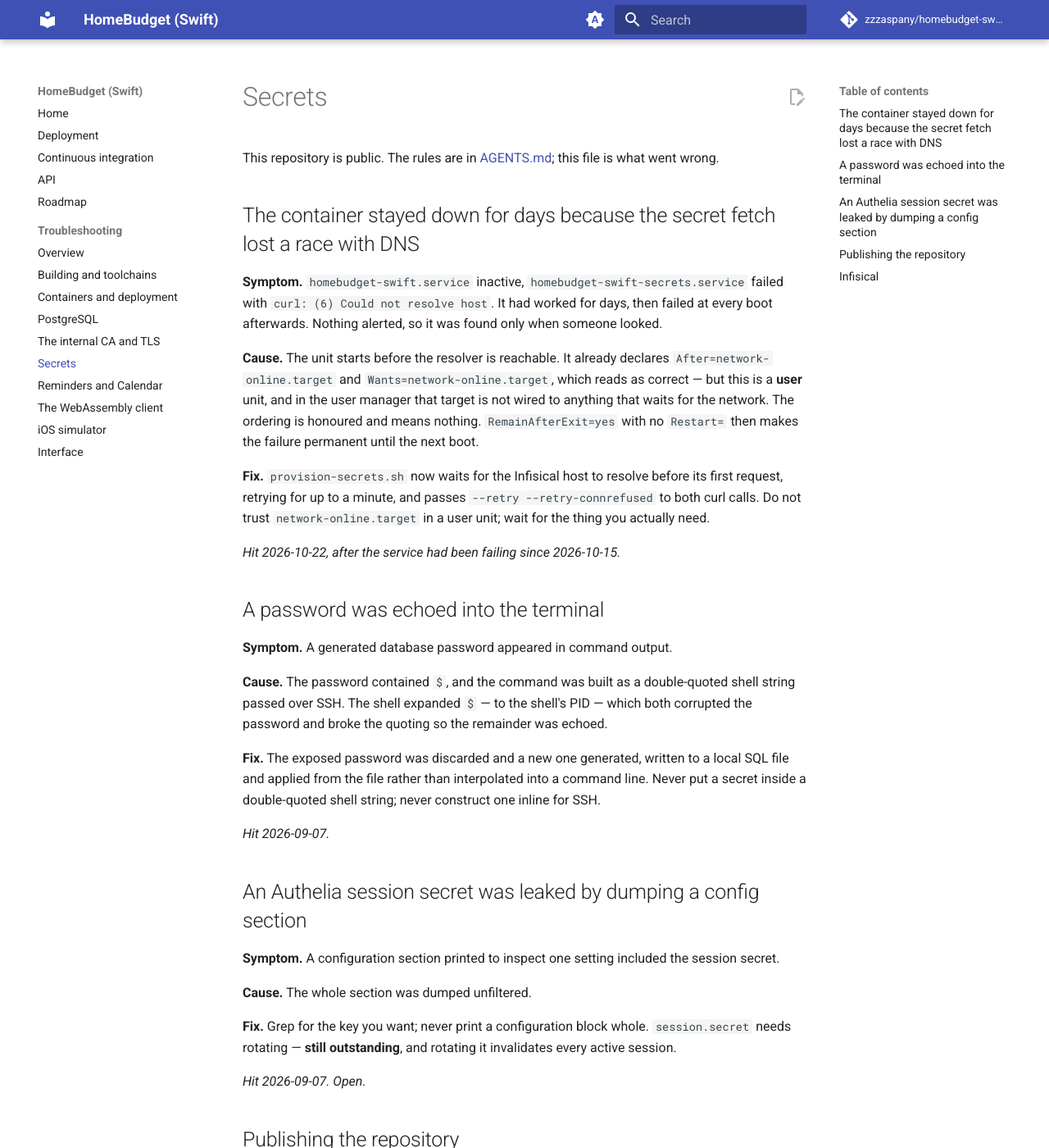
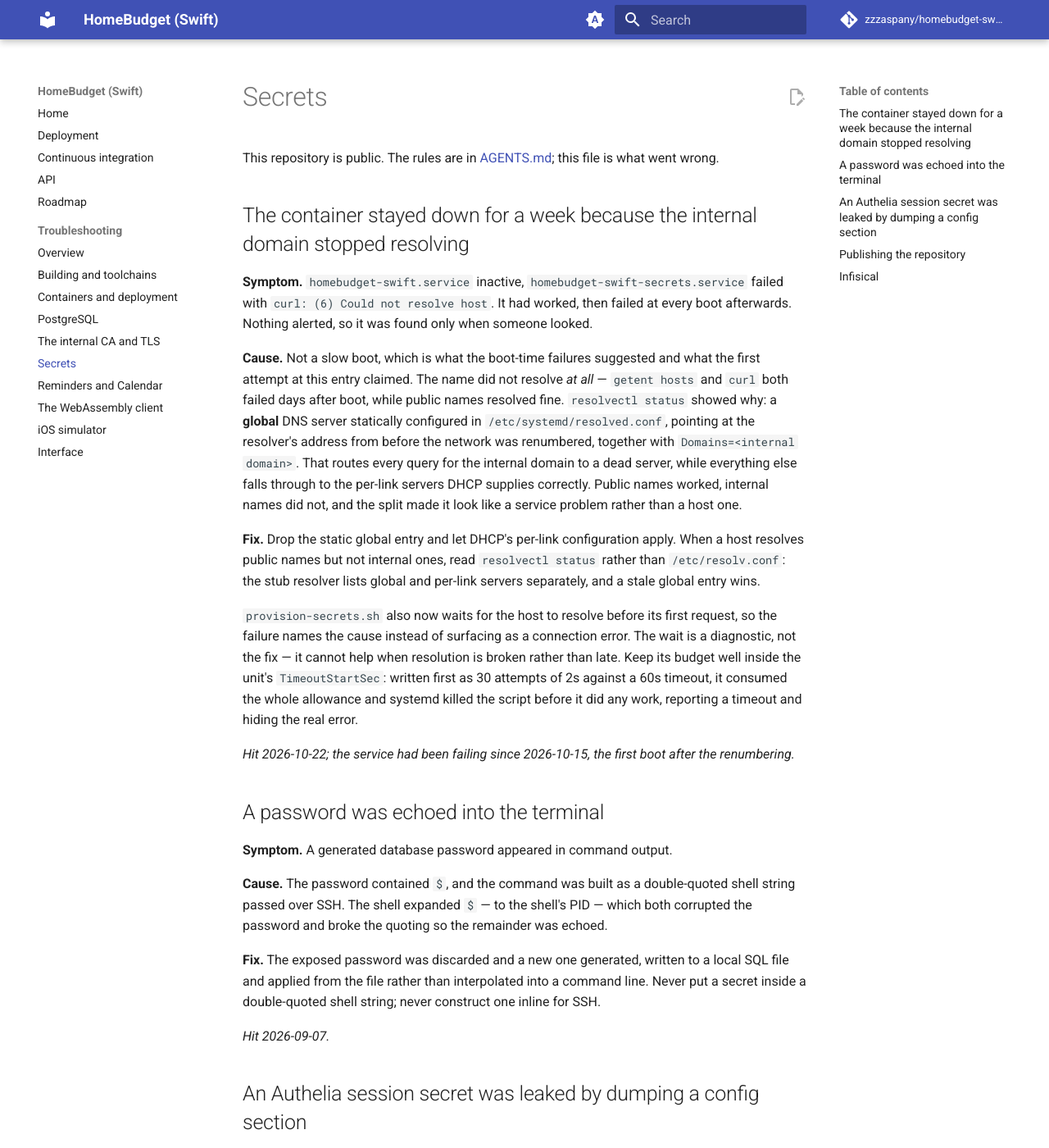
Before and after one commit to zzzaspany/homebudget-swift, an MkDocs documentation site: the page built from docs/troubleshooting/secrets.md, in a window 1280 px wide and 1400 px high. Shown: the whole window at 82% size. Built offline with MkDocs 1.6.1 and Material for MkDocs 9.7.7, drawn with Linux system fonts in a browser that asks for light colours; comment, search, counter and statistics services are not loaded.

Commit message:
Correct the DNS diagnosis: a stale resolver, not a slow boot
The first version of this said the secret fetch lost a race with DNS at
boot, which fitted the journal but was wrong. The name did not resolve at
all: getent and curl both failed days after boot, while public names
worked. resolvectl showed a static global DNS server in
/etc/systemd/resolved.conf still pointing at the resolver's pre-renumber
address, with Domains set to the internal domain -- so every internal
query went to a dead server and everything else fell through to the
per-link servers DHCP supplies correctly.

The wait loop stays, but as a diagnostic that names the cause rather than
a fix; it cannot help when resolution is broken rather than late. Its
budget is cut to 20s, because 30 attempts of 2s against TimeoutStartSec=60
consumed the whole allowance and systemd killed the script before it did
any work -- reporting a timeout and hiding the error it was meant to
surface.

Co-Authored-By: Claude Opus 5 <noreply@anthropic.com>

```diff
--- a/docs/troubleshooting/secrets.md
+++ b/docs/troubleshooting/secrets.md
@@ -3,23 +3,33 @@
 This repository is public. The rules are in [AGENTS.md](https://github.com/zzzaspany/homebudget-swift/blob/main/AGENTS.md); this file is what went
 wrong.
 
-## The container stayed down for days because the secret fetch lost a race with DNS
+## The container stayed down for a week because the internal domain stopped resolving
 
 **Symptom.** `homebudget-swift.service` inactive, `homebudget-swift-secrets.service` failed with
-`curl: (6) Could not resolve host`. It had worked for days, then failed at every boot afterwards.
-Nothing alerted, so it was found only when someone looked.
+`curl: (6) Could not resolve host`. It had worked, then failed at every boot afterwards. Nothing
+alerted, so it was found only when someone looked.
 
-**Cause.** The unit starts before the resolver is reachable. It already declares
-`After=network-online.target` and `Wants=network-online.target`, which reads as correct — but this
-is a **user** unit, and in the user manager that target is not wired to anything that waits for the
-network. The ordering is honoured and means nothing. `RemainAfterExit=yes` with no `Restart=`
-then makes the failure permanent until the next boot.
+**Cause.** Not a slow boot, which is what the boot-time failures suggested and what the first
+attempt at this entry claimed. The name did not resolve *at all* — `getent hosts` and `curl` both
+failed days after boot, while public names resolved fine. `resolvectl status` showed why: a
+**global** DNS server statically configured in `/etc/systemd/resolved.conf`, pointing at the
+resolver's address from before the network was renumbered, together with `Domains=<internal domain>`.
+That routes every query for the internal domain to a dead server, while everything else falls
+through to the per-link servers DHCP supplies correctly. Public names worked, internal names did
+not, and the split made it look like a service problem rather than a host one.
 
-**Fix.** `provision-secrets.sh` now waits for the Infisical host to resolve before its first
-request, retrying for up to a minute, and passes `--retry --retry-connrefused` to both curl calls.
-Do not trust `network-online.target` in a user unit; wait for the thing you actually need.
+**Fix.** Drop the static global entry and let DHCP's per-link configuration apply. When a host
+resolves public names but not internal ones, read `resolvectl status` rather than `/etc/resolv.conf`:
+the stub resolver lists global and per-link servers separately, and a stale global entry wins.
 
-*Hit 2026-10-22, after the service had been failing since 2026-10-15.*
+`provision-secrets.sh` also now waits for the host to resolve before its first request, so the
+failure names the cause instead of surfacing as a connection error. The wait is a diagnostic, not
+the fix — it cannot help when resolution is broken rather than late. Keep its budget well inside the
+unit's `TimeoutStartSec`: written first as 30 attempts of 2s against a 60s timeout, it consumed the
+whole allowance and systemd killed the script before it did any work, reporting a timeout and hiding
+the real error.
+
+*Hit 2026-10-22; the service had been failing since 2026-10-15, the first boot after the renumbering.*
 
 ## A password was echoed into the terminal
 
```
Also changed, not shown: 1 other file.
